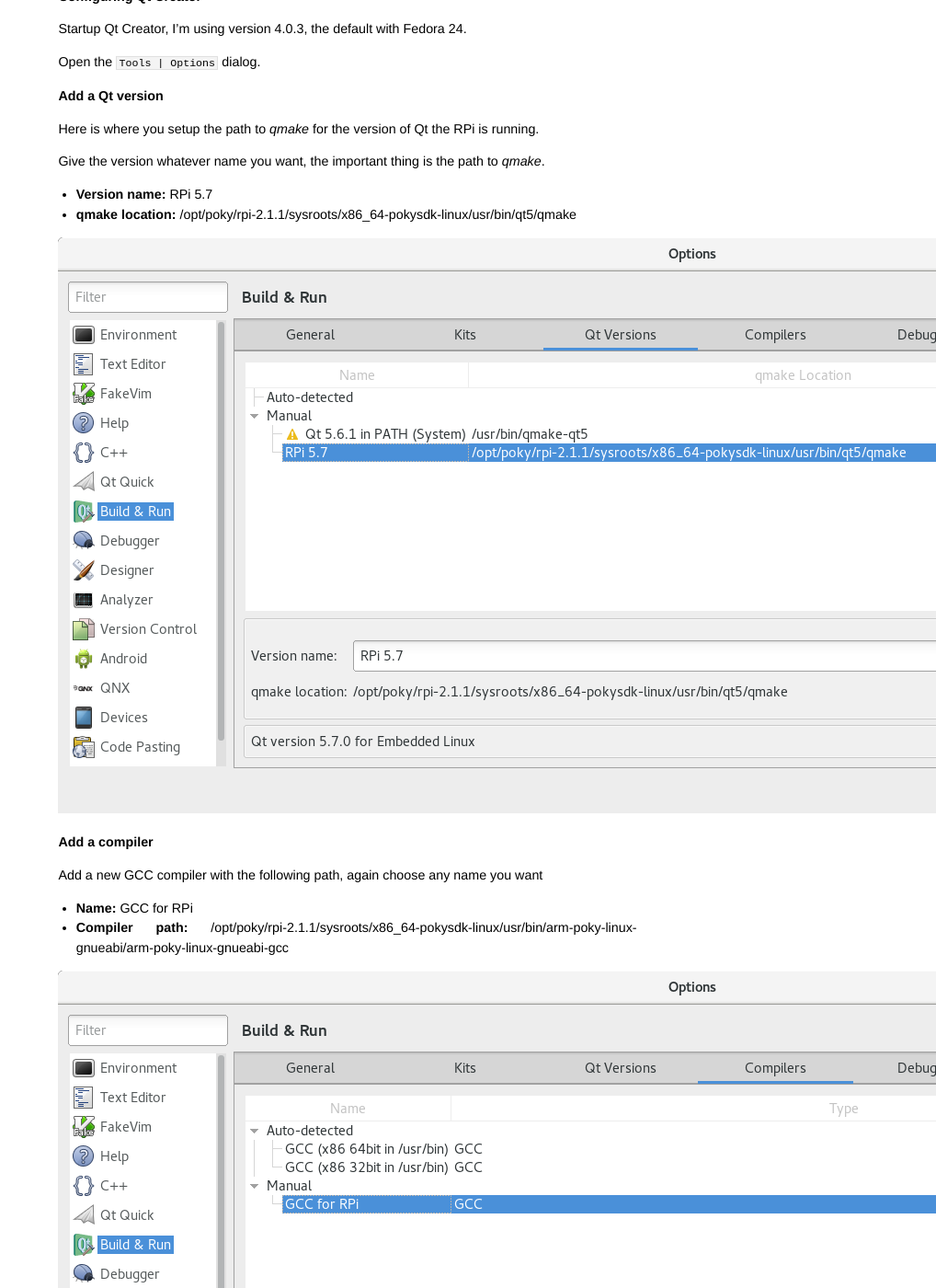
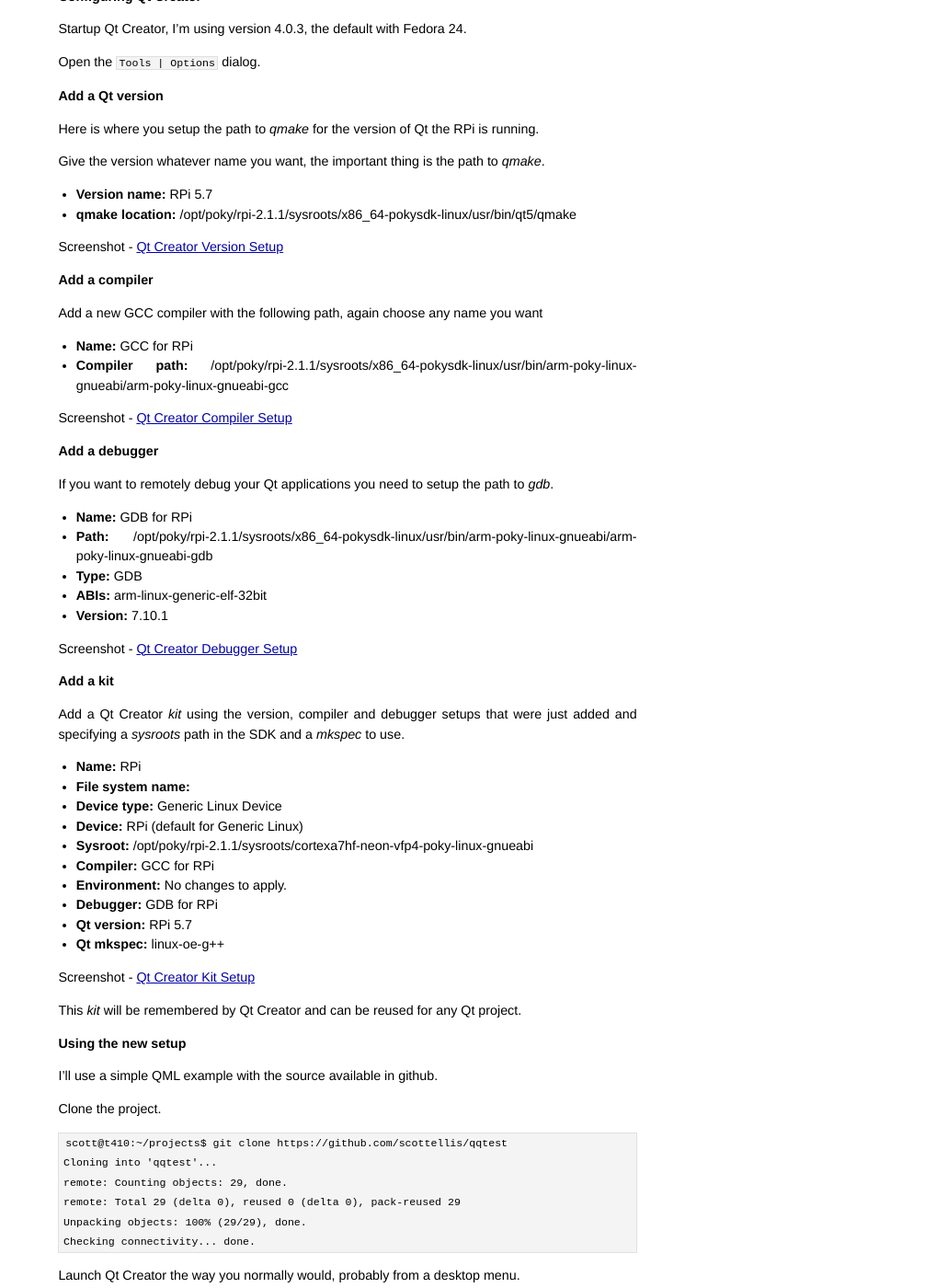
Before and after one commit to jumpnow/jumpnowtek-site, a Jekyll site: the page built from _posts/2016-11-01-Qt-Creator-Setup-for-RPi-cross-development.md, in a window 1280 px wide and 1400 px high, scrolled down 867 px. Shown: the whole window at 92% size, without its empty margins (262-1280 px from the left). Built offline with Jekyll 4.4.1, drawn with Linux system fonts in a browser that asks for light colours; some of the changed text lies outside the part shown.

Commit message:
Do not put qt creator pics inline

```diff
--- a/_posts/2016-11-01-Qt-Creator-Setup-for-RPi-cross-development.md
+++ b/_posts/2016-11-01-Qt-Creator-Setup-for-RPi-cross-development.md
@@ -54,8 +54,7 @@
 * **Version name:** RPi 5.7
 * **qmake location:** /opt/poky/rpi-2.1.1/sysroots/x86_64-pokysdk-linux/usr/bin/qt5/qmake
 
-
-<img src="../assets/qtcreator-version.png" alt="Qt Creator version setup screenshot"/>
+Screenshot - [Qt Creator Version Setup][qtcreator-version-screenshot]
 
 #### Add a compiler
 
@@ -64,8 +63,7 @@
 * **Name:** GCC for RPi
 * **Compiler path:** /opt/poky/rpi-2.1.1/sysroots/x86_64-pokysdk-linux/usr/bin/arm-poky-linux-gnueabi/arm-poky-linux-gnueabi-gcc
 
-
-<img src="../assets/qtcreator-compiler.png" alt="Qt Creator compiler setup screenshot"/>
+Screenshot - [Qt Creator Compiler Setup][qtcreator-compiler-screenshot]
 
 #### Add a debugger
 
@@ -77,7 +75,7 @@
 * **ABIs:** arm-linux-generic-elf-32bit
 * **Version:** 7.10.1
 
-<img src="../assets/qtcreator-debugger.png" alt="Qt Creator debugger setup screenshot"/>
+Screenshot - [Qt Creator Debugger Setup][qtcreator-debugger-screenshot]
 
 #### Add a kit
 
@@ -94,7 +92,7 @@
 * **Qt version:** RPi 5.7
 * **Qt mkspec:** linux-oe-g++
 
-<img src="../assets/qtcreator-kit.png" alt="Qt Creator kit setup screenshot"/>
+Screenshot - [Qt Creator Kit Setup][qtcreator-kit-screenshot]
 
 This *kit* will be remembered by Qt Creator and can be reused for any Qt project.
 
@@ -117,7 +115,7 @@
 
 You should see an option to use the new *RPi* kit that you just setup.
 
-<img src="../assets/qtcreator-choose-kit.png" alt="Qt Creator choose rpi kit screenshot"/>
+Screenshot - [Qt Creator Kit Selection][qtcreator-choose-kit-screenshot]
 
 Check the *RPi* kit and click *Configure Project*.
 
@@ -127,9 +125,7 @@
 
 You'll need the IP address of the RPi, in this example mine is `192.168.10.110`.
 
-Here is the setup
-
-<img src="../assets/qtcreator-devices.png" alt="Qt Creator setup devices screenshot"/>
+Screenshot - [Qt Creator Devices Setup][qtcreator-devices-screenshot]
 
 It's all defaults except for the IP address. Use *root* with no password unless you added one.
 
@@ -147,3 +143,9 @@
 [yocto-jumpnow-build]: http://www.jumpnowtek.com/rpi/Raspberry-Pi-Systems-with-Yocto.html
 [qt5-image]: https://github.com/jumpnow/meta-rpi/blob/krogoth/images/qt5-image.bb
 [rpi-qt5-qml-dev]: http://www.jumpnowtek.com/rpi/Qt5-and-QML-Development-with-the-Raspberry-Pi.html
+[qtcreator-version-screenshot]: http://www.jumpnowtek.com/assets/qtcreator-version.png
+[qtcreator-compiler-screenshot]: http://www.jumpnowtek.com/assets/qtcreator-compiler.png
+[qtcreator-debugger-screenshot]: http://www.jumpnowtek.com/assets/qtcreator-debugger.png
+[qtcreator-kit-screenshot]: http://www.jumpnowtek.com/assets/qtcreator-kit.png
+[qtcreator-choose-kit-screenshot]: http://www.jumpnowtek.com/assets/qtcreator-choose-kit.png
+[qtcreator-devices-screenshot]: http://www.jumpnowtek.com/assets/qtcreator-devices.png
```
Also changed, not shown: other parts of _posts/2016-11-01-Qt-Creator-Setup-for-RPi-cross-development.md (+1 -1 lines).
